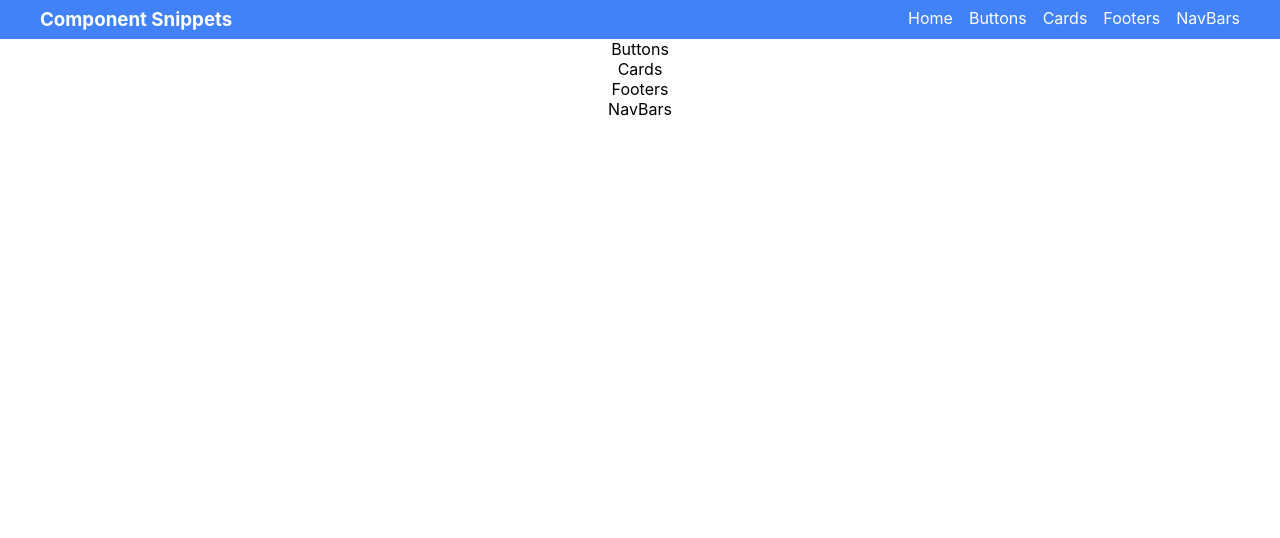
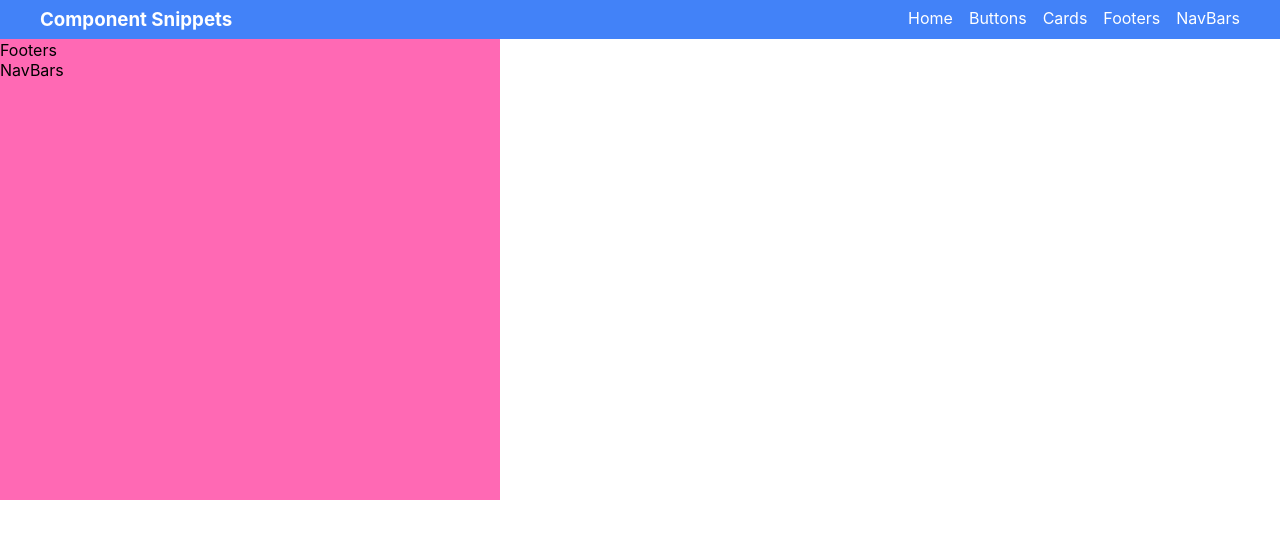
Before and after one commit to JulianEhiem/comp-library, a React (Create React App) app: page / in a window 1280 px wide. Shown: the top 538 px of the page. Built offline with nearby package versions, Linux system fonts and the light colour scheme.

Commit message:
added main div to app homepage

```diff
--- a/src/App.css
+++ b/src/App.css
@@ -1,38 +1,9 @@
 .App {
-  text-align: center;
-}
-
-.App-logo {
-  height: 40vmin;
-  pointer-events: none;
-}
-
-@media (prefers-reduced-motion: no-preference) {
-  .App-logo {
-    animation: App-logo-spin infinite 20s linear;
-  }
-}
-
-.App-header {
-  background-color: #282c34;
-  min-height: 100vh;
   display: flex;
   flex-direction: column;
-  align-items: center;
-  justify-content: center;
-  font-size: calc(10px + 2vmin);
-  color: white;
 }
-
-.App-link {
-  color: #61dafb;
+.components-container{
+  width: 500px;
+  height: 500px;
+  background-color: hotpink;
 }
-
-@keyframes App-logo-spin {
-  from {
-    transform: rotate(0deg);
-  }
-  to {
-    transform: rotate(360deg);
-  }
-}
--- a/src/App.js
+++ b/src/App.js
@@ -6,10 +6,12 @@ function App() {
   return (
     <div className="App">
       <Navigation/>
-      <div className="component-links">Buttons</div>
-      <div className="component-links">Cards</div>
-      <div className="component-links">Footers</div>
-      <div className="component-links">NavBars</div>
+      <div className="components-container">
+        <div className="component-links">Buttons</div>
+        <div className="component-links">Cards</div>
+        <div className="component-links">Footers</div>
+        <div className="component-links">NavBars</div>
+      </div>
     </div>
   );
 }
--- a/src/components/navigation.module.css
+++ b/src/components/navigation.module.css
@@ -4,11 +4,16 @@
 }
 .mainNav{
     display: flex;
+    position: fixed;
+    top: 0;
+    right: 0;
+    left: 0;
     flex-direction: row;
     justify-content: space-between;
     background-color: rgb(66, 130, 248);
     padding: 0.5rem 2.5rem;
     color: white;
+    box-sizing: border-box;
 }
 /* .title{
 
@@ -26,3 +31,7 @@
 .navLink:hover{
     border-bottom: 2px solid white;
 }
+
+.component-links{
+    background-color: gray;
+}
```
